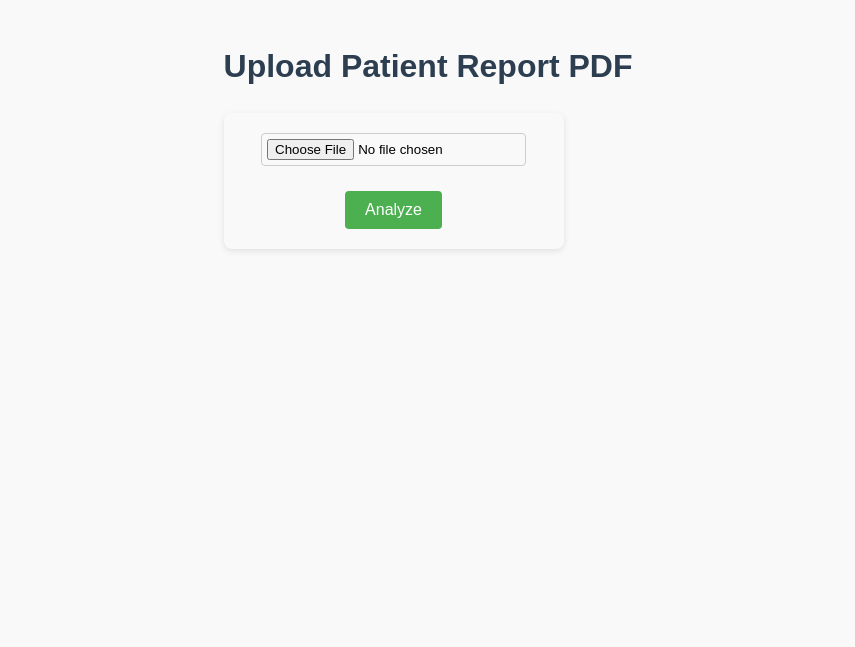
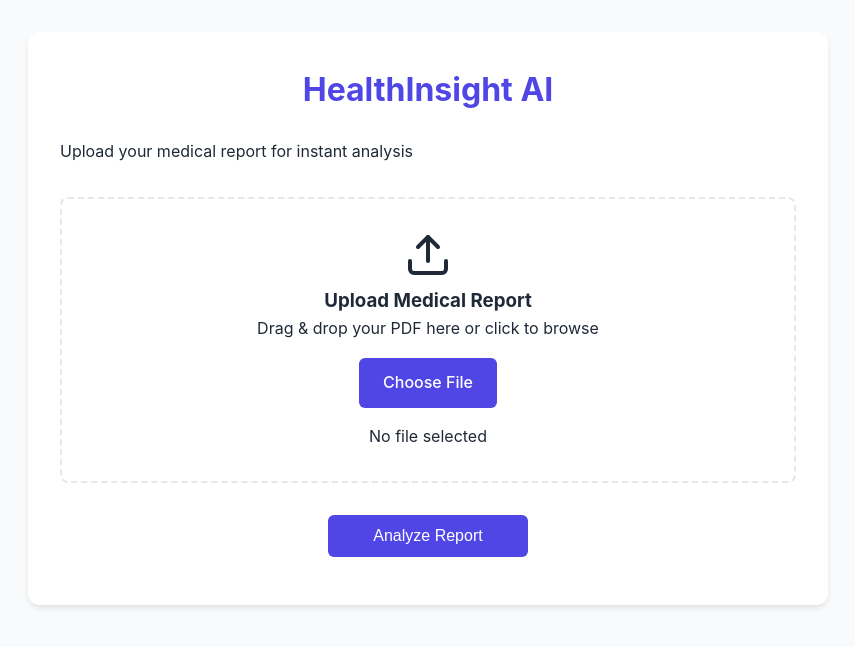
Before and after one commit to rautaditya2606/healthcare_agent, a Flask app: page / in a window 1280 px wide. Shown: the top 647 px of the page, without its empty margins (212-1067 px from the left). Run offline with Flask 3, Linux system fonts and the light colour scheme.

Commit message:
fformatted the text properly

```diff
--- a/static/style.css
+++ b/static/style.css
@@ -1,61 +1,155 @@
+:root {
+    --primary: #4f46e5;
+    --primary-dark: #4338ca;
+    --text: #1f2937;
+    --text-light: #6b7280;
+    --bg: #f9fafb;
+    --card-bg: #ffffff;
+    --border: #e5e7eb;
+}
+
+* {
+    margin: 0;
+    padding: 0;
+    box-sizing: border-box;
+}
+
 body {
-    font-family: Arial, sans-serif;
-    background-color: #f9f9f9;
-    margin: 0;
-    padding: 20px;
-    display: flex;
-    flex-direction: column;
-    align-items: center;
+    font-family: -apple-system, BlinkMacSystemFont, 'Segoe UI', Roboto, sans-serif;
+    background-color: var(--bg);
+    color: var(--text);
+    line-height: 1.6;
+    padding: 2rem 1rem;
+}
+
+.container {
+    max-width: 800px;
+    margin: 0 auto;
+    background: var(--card-bg);
+    border-radius: 12px;
+    padding: 2rem;
+    box-shadow: 0 4px 6px -1px rgba(0, 0, 0, 0.1);
 }
 
 h1 {
-    color: #2c3e50;
-    margin-bottom: 20px;
+    color: var(--primary);
+    text-align: center;
+    margin-bottom: 1.5rem;
+    font-size: 2rem;
 }
 
-form {
-    background-color: #ffffff;
-    padding: 20px;
+.upload-area {
+    border: 2px dashed var(--border);
     border-radius: 8px;
-    box-shadow: 0 2px 6px rgba(0,0,0,0.1);
-    display: flex;
-    flex-direction: column;
-    gap: 10px;
-    width: 300px;
-    align-items: center;
+    padding: 2rem;
+    text-align: center;
+    margin: 2rem 0;
+    transition: all 0.3s ease;
 }
 
-input[type="file"] {
-    padding: 5px;
-    border-radius: 4px;
-    border: 1px solid #ccc;
+.upload-area:hover {
+    border-color: var(--primary);
+    background: rgba(79, 70, 229, 0.05);
 }
 
-button {
-    padding: 10px 20px;
-    background-color: #3498db;
+.file-input {
+    display: none;
+}
+
+.file-label {
+    display: inline-block;
+    background: var(--primary);
+    color: white;
+    padding: 0.75rem 1.5rem;
+    border-radius: 6px;
+    cursor: pointer;
+    font-weight: 500;
+    transition: all 0.2s;
+    margin: 1rem 0;
+}
+
+.file-label:hover {
+    background: var(--primary-dark);
+    transform: translateY(-1px);
+}
+
+button[type="submit"] {
+    background: var(--primary);
     color: white;
     border: none;
-    border-radius: 4px;
+    padding: 0.75rem 2rem;
+    border-radius: 6px;
+    font-size: 1rem;
+    font-weight: 500;
     cursor: pointer;
-    transition: background-color 0.2s ease;
+    width: 100%;
+    max-width: 200px;
+    margin: 1rem auto;
+    display: block;
+    transition: all 0.2s;
 }
 
-button:hover {
-    background-color: #2980b9;
+button[type="submit"]:hover {
+    background: var(--primary-dark);
+    transform: translateY(-1px);
 }
 
-h2 {
-    color: #2c3e50;
-    margin-top: 30px;
+.result-container {
+    margin-top: 2rem;
+    background: white;
+    border-radius: 8px;
+    overflow: hidden;
+    border: 1px solid var(--border);
 }
 
-pre {
-    background-color: #ecf0f1;
-    padding: 15px;
-    border-radius: 6px;
-    max-width: 800px;
-    overflow-x: auto;
-    white-space: pre-wrap;
-    word-wrap: break-word;
+.result-header {
+    background: var(--primary);
+    color: white;
+    padding: 1rem;
+    font-weight: 500;
 }
+
+.recommendation-item {
+    padding: 1.25rem;
+    border-bottom: 1px solid var(--border);
+    transition: all 0.2s;
+}
+
+.recommendation-item:last-child {
+    border-bottom: none;
+}
+
+.recommendation-item:hover {
+    background: #f9fafb;
+    padding-left: 1.5rem;
+}
+
+.loader {
+    text-align: center;
+    padding: 1rem;
+    display: none;
+}
+
+.spinner {
+    width: 30px;
+    height: 30px;
+    border: 3px solid rgba(0, 0, 0, 0.1);
+    border-radius: 50%;
+    border-top-color: var(--primary);
+    animation: spin 1s ease-in-out infinite;
+    margin: 0 auto 1rem;
+}
+
+@keyframes spin {
+    to { transform: rotate(360deg); }
+}
+
+@media (max-width: 640px) {
+    .container {
+        padding: 1.5rem;
+    }
+
+    h1 {
+        font-size: 1.5rem;
+    }
+}
--- a/templates/index.html
+++ b/templates/index.html
@@ -3,126 +3,124 @@
 <head>
     <meta charset="UTF-8">
     <meta name="viewport" content="width=device-width, initial-scale=1.0">
-    <title>Medical Report Analyzer</title>
+    <title>HealthInsight AI - Medical Report Analyzer</title>
     <link rel="stylesheet" href="{{ url_for('static', filename='style.css') }}">
-    <style>
-        body {
-            font-family: Arial, sans-serif;
-            max-width: 800px;
-            margin: 0 auto;
-            padding: 20px;
-            line-height: 1.6;
-        }
-        h1 {
-            color: #2c3e50;
-            text-align: center;
-        }
-        form {
-            background: #f9f9f9;
-            padding: 20px;
-            border-radius: 8px;
-            margin-bottom: 20px;
-            text-align: center;
-        }
-        input[type="file"] {
-            margin-bottom: 15px;
-            display: block;
-            margin: 0 auto 15px;
-        }
-        button {
-            background-color: #4CAF50;
-            color: white;
-            padding: 10px 20px;
-            border: none;
-            border-radius: 4px;
-            cursor: pointer;
-            font-size: 16px;
-            transition: background-color 0.3s;
-        }
-        button:hover {
-            background-color: #45a049;
-        }
-        button:disabled {
-            background-color: #cccccc;
-            cursor: not-allowed;
-        }
-        .result-container {
-            background: #f0f8ff;
-            padding: 20px;
-            border-radius: 8px;
-            margin-top: 20px;
-        }
-        .result-content {
-            background: white;
-            padding: 20px;
-            border-radius: 4px;
-            border-left: 4px solid #4CAF50;
-        }
-        .loader {
-            margin: 20px 0;
-            text-align: center;
-            display: none;
-        }
-        .spinner {
-            border: 4px solid #f3f3f3;
-            border-top: 4px solid #3498db;
-            border-radius: 50%;
-            width: 30px;
-            height: 30px;
-            animation: spin 1s linear infinite;
-            margin: 0 auto 10px;
-        }
-        @keyframes spin {
-            0% { transform: rotate(0deg); }
-            100% { transform: rotate(360deg); }
-        }
-        ul {
-            text-align: left;
-            padding-left: 20px;
-            list-style-type: none;
-        }
-        li {
-            margin-bottom: 12px;
-            padding: 12px;
-            background: #f8f9fa;
-            border-radius: 4px;
-            box-shadow: 0 1px 3px rgba(0,0,0,0.1);
-            transition: transform 0.2s, box-shadow 0.2s;
-        }
-        li:hover {
-            transform: translateX(5px);
-            box-shadow: 0 3px 6px rgba(0,0,0,0.15);
-        }
-    </style>
 </head>
 <body>
     <div class="container">
-        <h1>Upload Patient Report PDF</h1>
+        <h1>HealthInsight AI</h1>
+        <p class="subtitle">Upload your medical report for instant analysis</p>
+
         <form method="post" enctype="multipart/form-data" onsubmit="showLoader()">
-            <input type="file" name="report" accept=".pdf" required>
-            <button type="submit" id="analyzeBtn">Analyze</button>
+            <div class="upload-area" id="dropZone">
+                <svg width="48" height="48" viewBox="0 0 24 24" fill="none" stroke="currentColor" stroke-width="2" stroke-linecap="round" stroke-linejoin="round">
+                    <path d="M21 15v4a2 2 0 0 1-2 2H5a2 2 0 0 1-2-2v-4"></path>
+                    <polyline points="17 8 12 3 7 8"></polyline>
+                    <line x1="12" y1="3" x2="12" y2="15"></line>
+                </svg>
+                <h3>Upload Medical Report</h3>
+                <p>Drag & drop your PDF here or click to browse</p>
+
+                <input type="file" name="report" id="fileInput" class="file-input" accept=".pdf" required>
+                <label for="fileInput" class="file-label">
+                    Choose File
+                </label>
+                <div id="fileName" class="file-name">No file selected</div>
+            </div>
+
+            <button type="submit" id="analyzeBtn">Analyze Report</button>
+
             <div id="loader" class="loader">
                 <div class="spinner"></div>
-                <p>Analyzing your report. This may take a minute...</p>
+                <p>Analyzing your report...</p>
             </div>
         </form>
 
         {% if result %}
         <div class="result-container">
-            <h2>Analysis Result</h2>
+            <div class="result-header">Analysis Results</div>
             <div class="result-content">
-                {{ result|safe }}
+                <div class="recommendations-list">
+                    <div class="recommendation-item">
+                        {{ result }}
+                    </div>
+                </div>
             </div>
         </div>
         {% endif %}
     </div>
 
     <script>
+        const fileInput = document.getElementById('fileInput');
+        const fileName = document.getElementById('fileName');
+        const dropZone = document.getElementById('dropZone');
+
+        fileInput.addEventListener('change', function() {
+            if (this.files.length > 0) {
+                fileName.textContent = this.files[0].name;
+            } else {
+                fileName.textContent = 'No file selected';
+            }
+        });
+
+        ['dragenter', 'dragover', 'dragleave', 'drop'].forEach(eventName => {
+            dropZone.addEventListener(eventName, preventDefaults, false);
+        });
+
+        function preventDefaults(e) {
+            e.preventDefault();
+            e.stopPropagation();
+        }
+
+        ['dragenter', 'dragover'].forEach(eventName => {
+            dropZone.addEventListener(eventName, highlight, false);
+        });
+
+        ['dragleave', 'drop'].forEach(eventName => {
+            dropZone.addEventListener(eventName, unhighlight, false);
+        });
+
+        function highlight() {
+            dropZone.style.borderColor = '#4f46e5';
+            dropZone.style.backgroundColor = 'rgba(79, 70, 229, 0.05)';
+        }
+
+        function unhighlight() {
+            dropZone.style.borderColor = '';
+            dropZone.style.backgroundColor = '';
+        }
+
+        dropZone.addEventListener('drop', handleDrop, false);
+
+        function handleDrop(e) {
+            const dt = e.dataTransfer;
+            const files = dt.files;
+
+            if (files.length) {
+                fileInput.files = files;
+                fileName.textContent = files[0].name;
+            }
+        }
+
         function showLoader() {
-            document.getElementById('analyzeBtn').disabled = true;
-            document.getElementById('loader').style.display = 'block';
+            const analyzeBtn = document.getElementById('analyzeBtn');
+            const loader = document.getElementById('loader');
+
+            analyzeBtn.disabled = true;
+            analyzeBtn.textContent = 'Analyzing...';
+            loader.style.display = 'block';
+
+            const resultContainer = document.querySelector('.result-container');
+            if (resultContainer) {
+                resultContainer.scrollIntoView({ behavior: 'smooth' });
+            }
+
             return true;
         }
+
+        dropZone.addEventListener('click', () => {
+            fileInput.click();
+        });
     </script>
 </body>
 </html>
```
